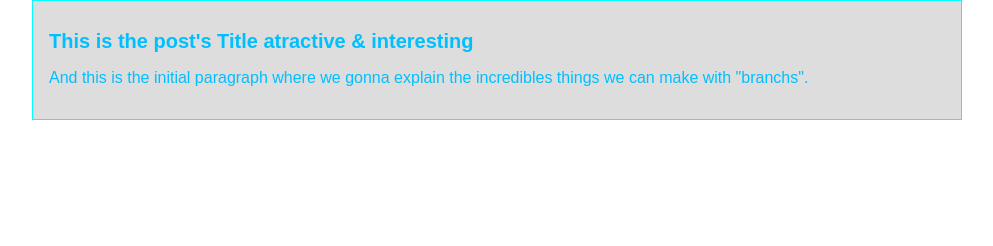
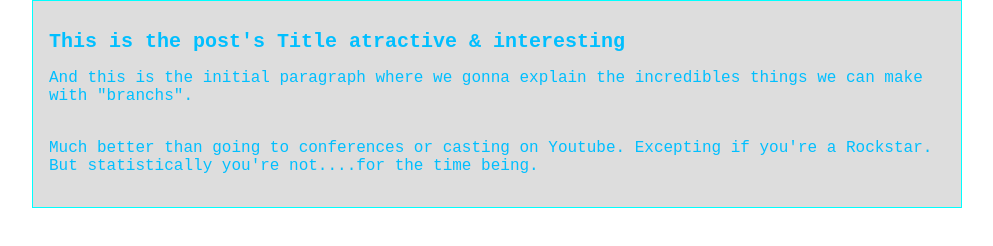
Before and after one commit to crizy182/CursoGit2019, a plain HTML site: page index.html in a window 1280 px wide. Shown: the whole page, without its empty margins (143-1136 px from the left). Drawn offline with Linux system fonts and the light colour scheme.

Commit message:
Aditional content & a better typography added to blog

```diff
--- a/css/estilos.css
+++ b/css/estilos.css
@@ -1,7 +1,7 @@
 body{
     color: deepskyblue;
     text-align: left;
-    font-family: Arial, Helvetica, sans-serif;
+    font-family: 'Courier New', Courier, monospace;
     font-size: 16px;
     margin:0;
     padding: 0;
--- a/index.html
+++ b/index.html
@@ -13,7 +13,9 @@
         <div id="post">
             <h1>This is the post's Title atractive & interesting </h1>
             <p>And this is the initial paragraph where we gonna explain the incredibles things
-                we can make with "branchs". </p>
+                we can make with "branchs". </p><br>
+            Much better than going to conferences or casting on Youtube. Excepting if you're
+            a Rockstar. But statistically you're not....for the time being.</p>
         </div>
     </div>
 </body>
```
